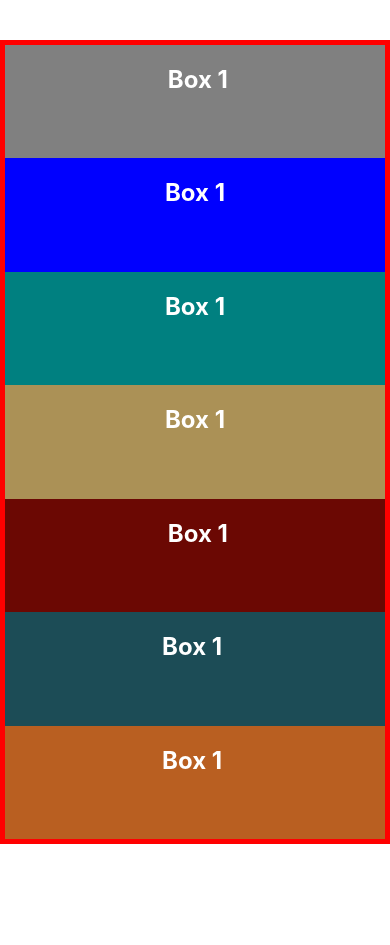
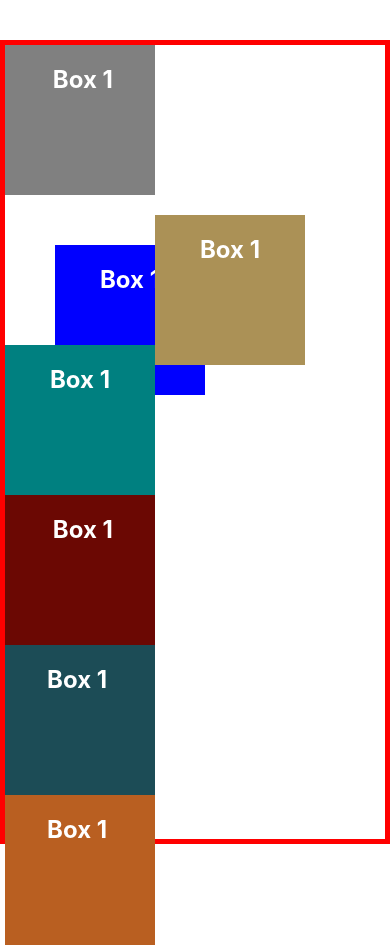
Before and after one commit to av1v3k/learn-rn, a React Native app: screen / in a window 390 px wide. Before the commit the page ends 844 px from the top, so only its background shows below. Built offline with nearby package versions, Linux system fonts and the light colour scheme.

Commit message:
relative & absolute layouts

```diff
--- a/App.js
+++ b/App.js
@@ -5,9 +5,18 @@ export default function App() {
   return (
     <View style={styles.container}>
       <Box style={{ backgroundColor: "grey" }}> Box 1</Box>
-      <Box style={{ backgroundColor: "blue" }}>Box 1</Box>
+      <Box style={{ backgroundColor: "blue", top: 50, left: 50 }}>Box 1</Box>
       <Box style={{ backgroundColor: "teal" }}>Box 1</Box>
-      <Box style={{ backgroundColor: "#ab9156" }}>Box 1</Box>
+      <Box
+        style={{
+          backgroundColor: "#ab9156",
+          position: "absolute",
+          top: 170,
+          left: 150,
+        }}
+      >
+        Box 1
+      </Box>
       <Box style={{ backgroundColor: "#6b0803" }}> Box 1</Box>
       <Box style={{ backgroundColor: "#1c4c56" }}>Box 1 </Box>
       <Box style={{ backgroundColor: "#b95f21" }}>Box 1 </Box>
--- a/components/Box.js
+++ b/components/Box.js
@@ -12,7 +12,8 @@ const styles = StyleSheet.create({
   box: {
     backgroundColor: "#fff",
     padding: 20,
-    flexGrow: 1,
+    width: 150,
+    height: 150,
   },
   text: {
     fontSize: 24,
```
Also changed, not shown: 1 other file (tests, documents, lock files or other folders).
